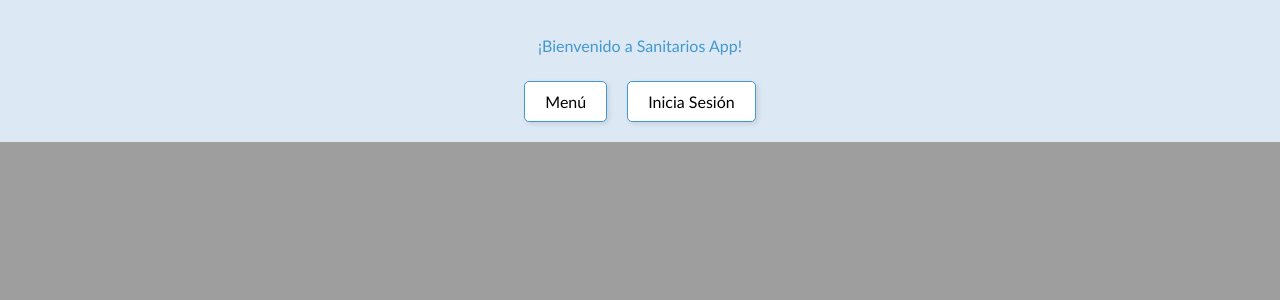
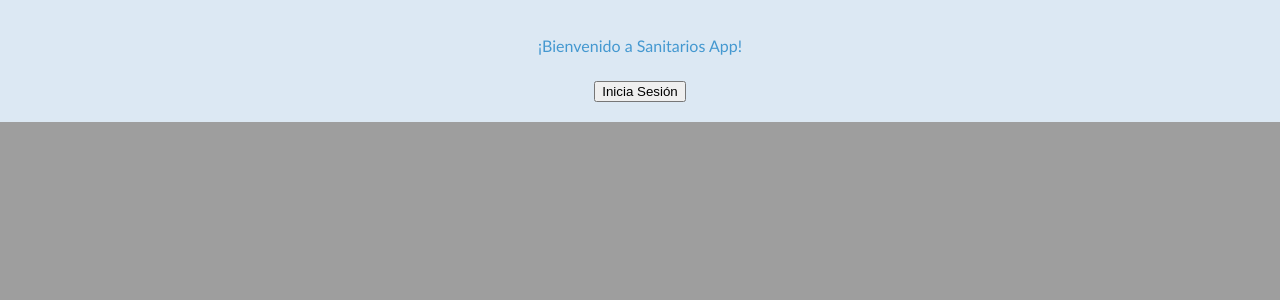
Before and after one commit to pacobarrionuevo/TFG_PacoSalguero, an Angular app in the folder TFG_Front/: page / in a window 1280 px wide. Shown: the top 300 px of the page. Built offline with nearby package versions, Linux system fonts and the light colour scheme.

Commit message:
Estilos basicos menu + botones para cuando este el login metido

```diff
--- a/TFG_Front/src/app/app.routes.ts
+++ b/TFG_Front/src/app/app.routes.ts
@@ -2,6 +2,7 @@ import { Routes } from '@angular/router';
 import { MainComponent } from './pages/main/main.component';
 import { LoginComponent } from './pages/login/login.component';
 import { RegisterComponent } from './pages/register/register.component';
+import { MenuComponent } from './pages/menu/menu.component';
 
 export const routes: Routes = [
     {
@@ -15,5 +16,9 @@ export const routes: Routes = [
     {
         path: 'register',
         component: RegisterComponent
+    },
+    {
+        path: 'menu',
+        component: MenuComponent
     }
 ];
--- a/TFG_Front/src/app/pages/main/main.component.html
+++ b/TFG_Front/src/app/pages/main/main.component.html
@@ -3,7 +3,8 @@
         <p>¡Bienvenido a Sanitarios App!</p>
     </div>
     <div class="botones">
-        <div>Menú</div>
-        <div>Inicia Sesión</div>
+        <button *ngIf="!isLoggedIn" [routerLink]="'/login'">Inicia Sesión</button>
+       <button *ngIf=" isLoggedIn" [routerLink]="'/menu'">Menú</button>
+      <button *ngIf="isLoggedIn" (click)="logout()">Cerrar Sesión</button>
     </div>
 </div>
--- a/TFG_Front/src/app/pages/main/main.component.ts
+++ b/TFG_Front/src/app/pages/main/main.component.ts
@@ -1,12 +1,21 @@
+import { CommonModule } from '@angular/common';
 import { Component } from '@angular/core';
+import { Router, RouterModule } from '@angular/router';
+import { AuthService } from '../../services/auth.service';
 
 @Component({
   selector: 'app-main',
   standalone: true,
-  imports: [],
+  imports: [RouterModule, CommonModule],
   templateUrl: './main.component.html',
   styleUrl: './main.component.css'
 })
 export class MainComponent {
+  isLoggedIn: boolean = false;
+  constructor(private authService: AuthService, private router: Router) {}
 
+  logout() {
+    this.authService.logout();
+    this.router.navigate(['/login']);
+  }
 }
--- /dev/null
+++ b/TFG_Front/src/app/pages/menu/menu.component.html
@@ -0,0 +1 @@
+<p>menu works!</p>
```
Also changed, not shown: TFG_Front/src/app/pages/menu/menu.component.ts (added, +12 -0 lines), TFG_Front/src/app/pages/menu/menu.component.css (added).
